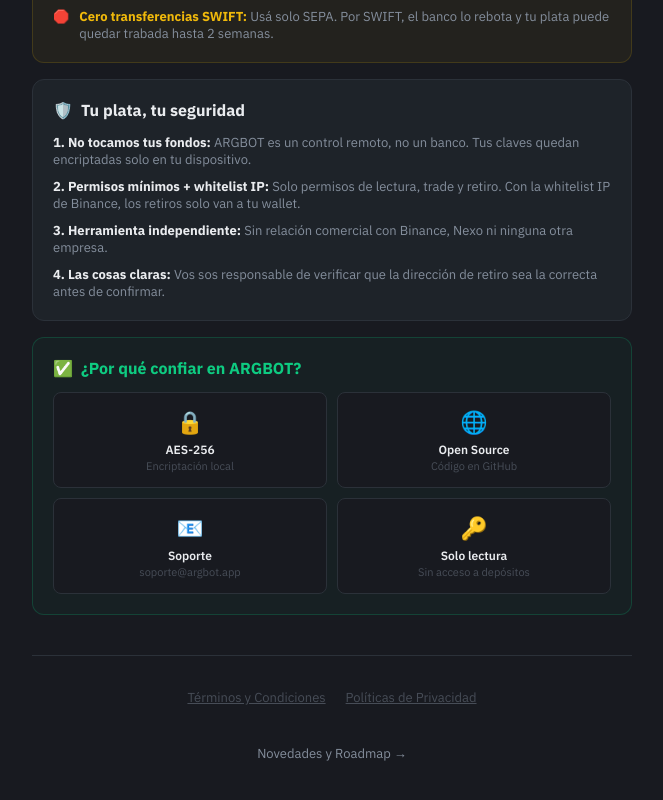
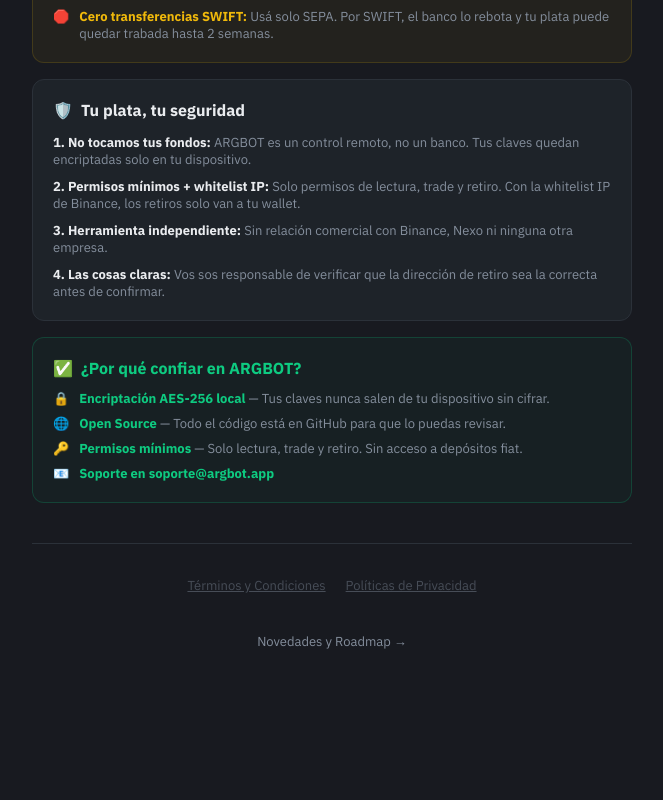
Before and after one commit to fgiaquintaruiz/arg-bot-frontend, a React (Vite) app: page / in a window 1280 px wide. Shown: the part 778-1578 px from the top of the page, without its empty margins (308-971 px from the left). After the commit the page ends 1502 px from the top, so only its background shows below. Built offline with nearby package versions, Linux system fonts and the light colour scheme; no server answers.

Commit message:
fix: scroll unico contenedor con overscroll-none, ruedita mouse, pull-to-refresh y trust badges como lista

```diff
--- a/src/Dashboard.tsx
+++ b/src/Dashboard.tsx
@@ -380,14 +380,14 @@
                 </div>
             </div>
 
-            {/* Content — scroll aquí, no en el body */}
+            {/* Content — único contenedor de scroll, todo lo demás sin overflow propio */}
             <div style={{
                 flex: 1,
                 width: '100%',
-                overflowY: 'auto',
+                overflowY: 'scroll',        // scroll siempre visible → wheel funciona sin hover-focus
                 WebkitOverflowScrolling: 'touch',
-                overscrollBehaviorY: 'contain', // evita pull-to-refresh en Android PWA
-                padding: '24px 20px',
+                overscrollBehaviorY: 'none', // bloquea pull-to-refresh en Android PWA
+                padding: '24px 20px 60px',  // paddingBottom generoso para scroll completo
                 boxSizing: 'border-box',
             }}>
                 <div style={{ maxWidth: '420px', margin: '0 auto' }}>
--- a/src/components/Calculator.tsx
+++ b/src/components/Calculator.tsx
@@ -153,9 +153,6 @@
       backgroundColor: '#1E2329',
       borderRadius: '12px',
       border: '1px solid #2B3139',
-      maxHeight: '85vh',
-      overflowY: 'auto',
-      WebkitOverflowScrolling: 'touch',
     }}>
 
       {/* Header */}
--- a/src/components/LandingDocs.tsx
+++ b/src/components/LandingDocs.tsx
@@ -77,22 +77,24 @@
                 </div>
             </div>
 
-            {/* Card 4: Trust badges */}
+            {/* Card 4: Trust — lista compacta, sin grid de rectángulos */}
             <div style={{ ...card, border: '1px solid rgba(14,203,129,0.2)', backgroundColor: 'rgba(14,203,129,0.04)' }}>
-                <h2 style={{ fontSize: '1rem', marginTop: 0, marginBottom: '14px', color: '#0ECB81', fontWeight: 700, fontFamily: "'IBM Plex Sans', sans-serif", display: 'flex', alignItems: 'center', gap: '8px' }}>
+                <h2 style={{ fontSize: '1rem', marginTop: 0, marginBottom: '12px', color: '#0ECB81', fontWeight: 700, fontFamily: "'IBM Plex Sans', sans-serif", display: 'flex', alignItems: 'center', gap: '8px' }}>
                     <span>✅</span> ¿Por qué confiar en ARGBOT?
                 </h2>
-                <div style={{ display: 'grid', gridTemplateColumns: '1fr 1fr', gap: '10px' }}>
+                <div style={{ display: 'flex', flexDirection: 'column', gap: '8px' }}>
                     {[
-                        ['🔒', 'AES-256', 'Encriptación local'],
-                        ['🌐', 'Open Source', 'Código en GitHub'],
-                        ['📧', 'Soporte', 'soporte@argbot.app'],
-                        ['🔑', 'Solo lectura', 'Sin acceso a depósitos'],
-                    ].map(([icon, title, sub]) => (
-                        <div key={title} style={{ backgroundColor: '#181A20', padding: '14px', borderRadius: '8px', textAlign: 'center', border: '1px solid #2B3139' }}>
-                            <div style={{ fontSize: '22px', marginBottom: '6px' }}>{icon}</div>
-                            <div style={{ color: '#EAECEF', fontWeight: 600, fontSize: '12px', marginBottom: '2px' }}>{title}</div>
-                            <div style={{ color: '#474D57', fontSize: '11px' }}>{sub}</div>
+                        ['🔒', 'Encriptación AES-256 local', 'Tus claves nunca salen de tu dispositivo sin cifrar.'],
+                        ['🌐', 'Open Source', 'Todo el código está en GitHub para que lo puedas revisar.'],
+                        ['🔑', 'Permisos mínimos', 'Solo lectura, trade y retiro. Sin acceso a depósitos fiat.'],
+                        ['📧', 'Soporte en soporte@argbot.app', ''],
+                    ].map(([icon, title, desc]) => (
+                        <div key={title} style={{ display: 'flex', gap: '10px', fontSize: '13px' }}>
+                            <span style={{ flexShrink: 0 }}>{icon}</span>
+                            <span style={{ color: '#848E9C' }}>
+                                <strong style={{ color: '#0ECB81' }}>{title}</strong>
+                                {desc ? ` — ${desc}` : ''}
+                            </span>
                         </div>
                     ))}
                 </div>
--- a/src/components/Withdraw.tsx
+++ b/src/components/Withdraw.tsx
@@ -68,7 +68,7 @@
     };
 
     return (
-        <div style={{ backgroundColor: '#1E2329', borderRadius: '12px', border: '1px solid #2B3139', maxHeight: '85vh', overflowY: 'auto', WebkitOverflowScrolling: 'touch' }}>
+        <div style={{ backgroundColor: '#1E2329', borderRadius: '12px', border: '1px solid #2B3139' }}>
 
             {/* Header */}
             <div style={{ padding: '16px 20px', borderBottom: '1px solid #2B3139', display: 'flex', alignItems: 'center', gap: '10px' }}>
```
